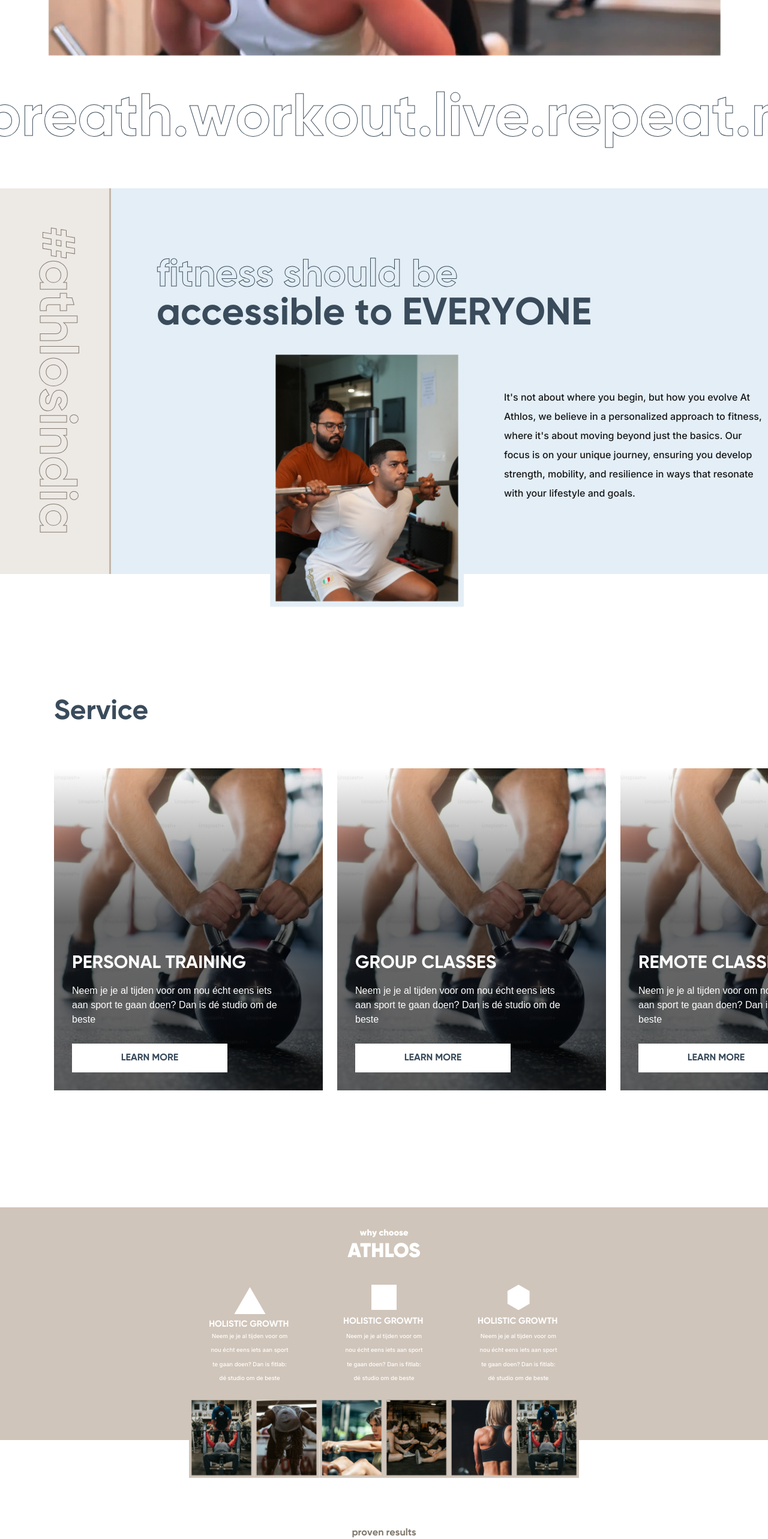
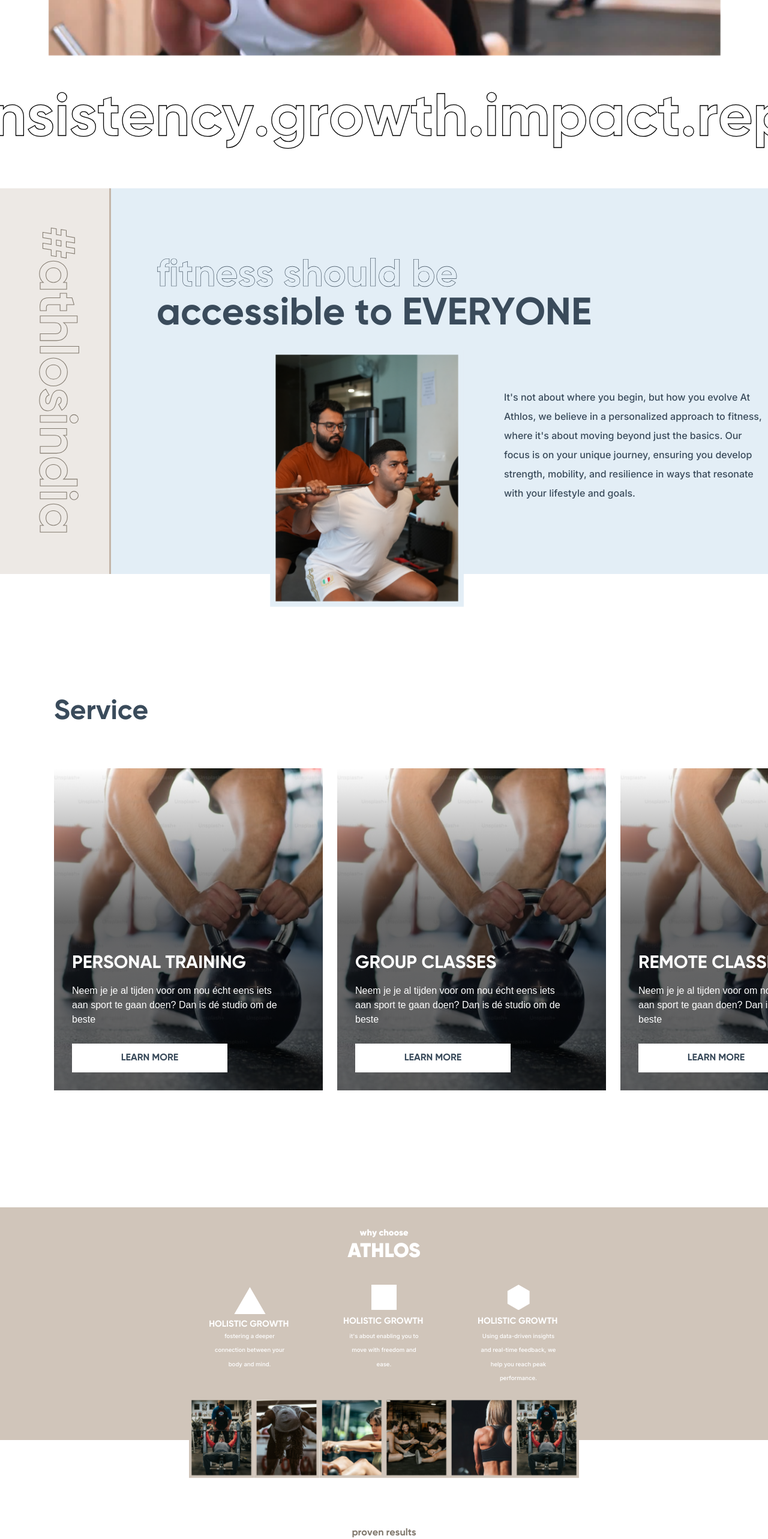
Before and after one commit to moses7054/athlos-v2, a Next.js app: page / in a window 1280 px wide. Shown: the part 1360-3926 px from the top of the page at 60% size. Built offline with nearby package versions, Linux system fonts and the light colour scheme; what tailwindcss-animated would draw is missing.

Commit message:
made changes to the image

```diff
--- a/src/app/globals.css
+++ b/src/app/globals.css
@@ -25,16 +25,47 @@ body {
   -webkit-text-stroke: 1px #ffffff;
 }
 
+.text-outlie-stripe {
+  color: transparent;
+  -webkit-text-stroke: 0.89px black;
+}
+
 .outline-heading-blue {
   color: transparent;
-  -webkit-text-stroke: 1px #3a4b5b;
+  -webkit-text-stroke: 0.37px #3a4b5b;
 }
 
-.outline-heading-brown {
+.outline-heading-brown-big {
   color: transparent;
-  -webkit-text-stroke: 1px #81796e;
+  -webkit-text-stroke: 0.86px #81796e;
 }
 
+/* For screens 764px and up */
+@media (min-width: 764px) {
+  .outline-heading-brown-big {
+    -webkit-text-stroke: 1.06px #81796e;
+  }
+  .outline-heading-blue {
+    -webkit-text-stroke: 0.64px #3a4b5b;
+  }
+  .text-outlie-stripe {
+    -webkit-text-stroke: 1.29px black;
+  }
+}
+
+/* For screens 1440px and up */
+@media (min-width: 1440px) {
+  .outline-heading-brown-big {
+    -webkit-text-stroke: 2px #81796e;
+  }
+  .outline-heading-blue {
+    color: transparent;
+    -webkit-text-stroke: 1.2px #3a4b5b;
+  }
+  .text-outlie-stripe {
+    -webkit-text-stroke: 2px black;
+  }
+}
 .outline-heading-instructor {
   color: transparent;
   -webkit-text-stroke: 2.5px #ffffff;
--- a/src/components/NavComponents/Section2.tsx
+++ b/src/components/NavComponents/Section2.tsx
@@ -3,17 +3,38 @@
 import useScrollScale from "@/hooks/useScrollScroll";
 import { cn } from "@/lib/utils";
 import Image from "next/image";
-import { useRef } from "react";
+import { useEffect, useRef, useState } from "react";
 
 const textStrip =
-  "move.breath.workout.live.repeat.move.breath.workout.live.repeat.move.breath.workout.live.repeat.move.breath.workout.live.repeat.move.breath.workout.live.repeat.move.breath.workout.live.repeat.move.breath.workout.live.repeat.move.breath.workout.live.repeat.move.breath.workout.live.repeat.move.breath.workout.live.repeat.move.breath.workout.live.repeat.move.breath.workout.live.repeat.move.breath.workout.live.repeat.move.breath.workout.live.repeat.move.breath.workout.live.repeat.move.breath.workout.live.repeat.move.breath.workout.live.repeat.move.breath.workout.live.repeat.";
+  "repeat.consistency.growth.impact.repeat.consistency.growth.impact.repeat.consistency.growth.impact.repeat.consistency.growth.impact.repeat.consistency.growth.impact.repeat.consistency.growth.impact.repeat.consistency.growth.impact.repeat.consistency.growth.impact.repeat.consistency.growth.impact.repeat.consistency.growth.impact.repeat.consistency.growth.impact.repeat.consistency.growth.impact.repeat.consistency.growth.impact.repeat.consistency.growth.impact.repeat.consistency.growth.impact.repeat.consistency.growth.impact.";
 
 const Section2 = () => {
   const observedRef = useRef(null);
+  const [scaleuse, setScale] = useState(1);
+  const [isSmallScreen, setIsSmallScreen] = useState(false);
+
+  useEffect(() => {
+    // Set scale based on screen width
+    const updateScale = () => {
+      if (window.innerWidth < 746) {
+        setScale(1.3); // Set to 1.3 for small screens
+      } else {
+        setScale(1.5); // Set to 1.5 for larger screens
+      }
+      setIsSmallScreen(window.innerWidth < 764);
+    };
+
+    // Initial check
+    updateScale();
+
+    // Update scale on window resize
+    window.addEventListener("resize", updateScale);
+    return () => window.removeEventListener("resize", updateScale);
+  }, []);
 
   const scale = useScrollScale({
     initialScale: 1,
-    finalScale: 1.5,
+    finalScale: scaleuse,
     ref: observedRef,
   });
   return (
@@ -21,7 +42,9 @@ const Section2 = () => {
       <Image
         ref={observedRef}
         style={{
-          transform: `scale(${scale})`,
+          transform: `scale(${scale}) ${
+            isSmallScreen ? "translateY(-20%)" : "translateY(0)"
+          }`,
           transition: "transform 0.3s ease-out",
         }}
         className={cn(
@@ -34,13 +57,14 @@ const Section2 = () => {
         id="scrollimage"
         width={771} // Set based on CSS width
         height={434}
+        priority
       />
-      <span className="mt-auto overflow-hidden flex mb-10 max-[1080px]:mb-1 max-[500px]:mb-4">
-        <h1 className="text-transparent text-[100px] font-gilroyreal2 min-w-fit scroll outline-heading-blue max-[1080px]:text-[64.2px]  max-[500px]:text-[44.5px]">
+      <div className="mt-auto overflow-hidden flex mb-10 max-[1080px]:mb-1 max-[500px]:mb-4 ">
+        <h1 className="text-outlie-stripe text-[100px] font-gilroyreal2 min-w-fit scroll outline-heading-blue max-[1080px]:text-[64.2px]  max-[500px]:text-[44.5px]  ">
           {textStrip}
           {textStrip}
         </h1>
-      </span>
+      </div>
     </div>
   );
 };
--- a/src/components/NavComponents/Section3.tsx
+++ b/src/components/NavComponents/Section3.tsx
@@ -4,14 +4,14 @@ const Section3 = () => {
   return (
     <div className="w-full flex  h-[643px] bg-[#E3EEF6] max-[1080px]:h-[341.1px] max-[643px]:hidden">
       <span className="flex h-full bg-[#EDE9E5] w-[185px] border-r-[3px] border-[#C4B6A9] relative justify-center items-center max-[1080px]:w-[98px]">
-        <h1 className="text-[88.2px] font-gilroyreal2 outline-heading-brown rotate-90 max-[1080px]:text-[46.8px]">
+        <h1 className="text-[88.2px] font-gilroyreal2  outline-heading-brown-big  rotate-90 max-[1080px]:text-[46.8px]">
           #athlosindia
         </h1>
       </span>
       <div className="flex flex-col w-full">
         <div className="pt-[98px] max-[1080px]:pt-[51px]">
           <span>
-            <h1 className="outline-heading-blue text-[64px] px-[76px] font-gilroyreal2 max-[1080px]:text-[33.9px]">
+            <h1 className="outline-heading-blue text-[64px] px-[76px] font-gilroyreal2 max-[1080px]:text-[33.9px] outline-heading-blue">
               fitness should be
             </h1>
             <h1 className="text-[#3A4B5B] text-[64px] px-[76px] font-gilroyreal2 leading-[50%] max-[1080px]:text-[33.9px]">
@@ -27,7 +27,7 @@ const Section3 = () => {
             width={323} // Default width
             height={231}
           />
-          <p className="font-inter w-[440px] ml-[79px] font-[500] mt-16 leading-[32px] max-[1080px]:text-[9.5px] max-[1080px]:ml-[20.9px] max-[1080px]:w-[233.4px]  max-[1080px]:mr-10 max-[1080px]:leading-[16.978px]">
+          <p className="font-inter w-[440px] ml-[79px] font-[500] mt-16 leading-[32px] max-[1080px]:text-[9.5px] max-[1080px]:ml-[20.9px] max-[1080px]:w-[233.4px]  max-[1080px]:mr-10 max-[1080px]:leading-[16.978px] text-[#3A4B5B]">
             It&apos;s not about where you begin, but how you evolve At Athlos,
             we believe in a personalized approach to fitness, where it&apos;s
             about moving beyond just the basics. Our focus is on your unique
--- a/src/components/NavComponents/Section3Mobile.tsx
+++ b/src/components/NavComponents/Section3Mobile.tsx
@@ -4,12 +4,12 @@ const Section3Mobile = () => {
   return (
     <div className="w-full flex flex-col h-auto bg-[#E3EEF6] relative pb-12 min-[643px]:hidden">
       <span className="flex absolute top-0 left-0  h-[297px] w-[60px] bg-[#EDE9E5]  border-[#C4B6A9] justify-center items-center">
-        <h1 className="text-[37px] font-gilroyreal2 outline-heading-brown rotate-90">
+        <h1 className="text-[37px] font-gilroyreal2  rotate-90 outline-heading-brown-big">
           #athlosindia
         </h1>
       </span>
       <div className="flex flex-col items-start w-fit  pt-12 ml-auto mr-[18px]">
-        <h1 className="outline-heading-blue text-[20px] font-gilroyreal2 text-center ">
+        <h1 className=" text-[20px] font-gilroyreal2 text-center outline-heading-blue">
           fitness should be
         </h1>
         <h1 className="text-[#3A4B5B] text-[20px] font-gilroyreal2 leading-[1] text-center">
--- a/src/components/VisionStatement.tsx
+++ b/src/components/VisionStatement.tsx
@@ -25,10 +25,11 @@ const VisionStatement = () => {
           max-mid:w-[280px] max-mid:h-[271px] max-mid:gap-[40px]"
             >
               <p className="w-full h-auto text-start text-[32px] leading-[34.24px] max-custom:text-[17.01px] max-custom:leading-[18.2px] max-mid:text-[20px] max-mid:leading-[21.4px]">
-                The website’s sleek design and intuitive navigation make booking
-                classes and managing my schedule so easy. The modern,
-                professional feel really reflects the Athlos brand, and I love
-                how everything is right at my fingertips!
+                IN 2018, A FITNESS COACH AND ATHLETE FORMED A STRONG BOND
+                THROUGH TRAINING, REALIZING THE FITNESS COMMUNITY LACKED A TRUE
+                SENSE OF BELONGING. TOGETHER, THEY ENVISIONED ATHLOS—A SPACE FOR
+                CONNECTION, GROWTH, AND SHARED MILESTONES ON THE JOURNEY TO
+                PERSONAL EXCELLENCE.
               </p>
               <p className="w-full h-auto text-start text-[20px] leading-[21.4px] max-custom:text-[10.63px] max-custom:leding-[11.38px] max-mid:text-[20px] max-mid:leading-[21.4px]">
                 -Prithu
--- a/src/components/WhyChooseAthlos.tsx
+++ b/src/components/WhyChooseAthlos.tsx
@@ -53,8 +53,7 @@ const WhyChooseAthlos = () => {
                 HOLISTIC GROWTH
               </div>
               <div className="w-full h-[140px] font-inter font-medium text-[18px] leading-[32px] text-center max-custom:h-[74px] max-custom:text-[9.55px] max-custom:leading-[23.59px] max-mid:h-auto max-mid:text-[13.27px] max-mid:leading-[23.59px]">
-                Neem je je al tijden voor om nou écht eens iets aan sport te
-                gaan doen? Dan is fitlab: dé studio om de beste
+                fostering a deeper connection between your body and mind.
               </div>
             </div>
 
@@ -76,8 +75,7 @@ const WhyChooseAthlos = () => {
                 HOLISTIC GROWTH
               </div>
               <div className="w-full h-[140px] font-inter font-medium text-[18px] leading-[32px] text-center max-custom:h-[74px] max-custom:text-[9.55px] max-custom:leading-[23.59px] max-mid:h-auto max-mid:text-[13.27px] max-mid:leading-[23.59px]">
-                Neem je je al tijden voor om nou écht eens iets aan sport te
-                gaan doen? Dan is fitlab: dé studio om de beste
+                it&apos;s about enabling you to move with freedom and ease.
               </div>
             </div>
 
@@ -102,8 +100,8 @@ const WhyChooseAthlos = () => {
                 HOLISTIC GROWTH
               </div>
               <div className="w-full h-[140px] font-inter font-medium text-[18px] leading-[32px] text-center max-custom:h-[74px] max-custom:text-[9.55px] max-custom:leading-[23.59px] max-mid:h-auto max-mid:text-[13.27px] ">
-                Neem je je al tijden voor om nou écht eens iets aan sport te
-                gaan doen? Dan is fitlab: dé studio om de beste
+                Using data-driven insights and real-time feedback, we help you
+                reach peak performance.
               </div>
             </div>
           </div>
```
Also changed, not shown: src/components/NavComponents/Section4.tsx (+4 -4 lines).
